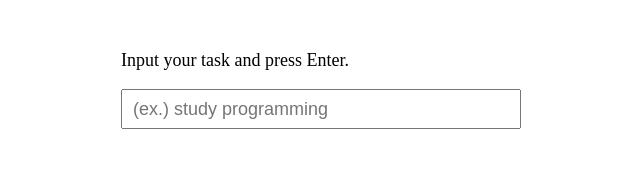
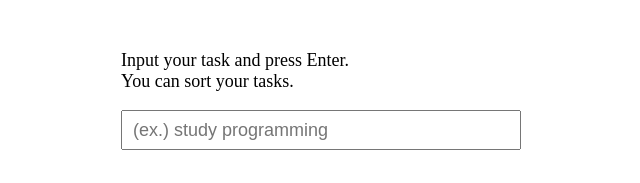
Before and after one commit to Appleple47/To-Do-List, a plain HTML site: page index.html in a window 1280 px wide. Shown: the whole page, without its empty margins (319-959 px from the left). Drawn offline with Linux system fonts and the light colour scheme.

Commit message:
add an explanation

```diff
--- a/index.html
+++ b/index.html
@@ -9,7 +9,7 @@
     <body>
         <div id = "container">
             <p>
-                Input your task and press Enter.
+                Input your task and press Enter.<br>You can sort your tasks.
             </p>
             <input type="text" placeholder="(ex.) study programming" id = "text-input">
             <ul id = "todo-list">
```
